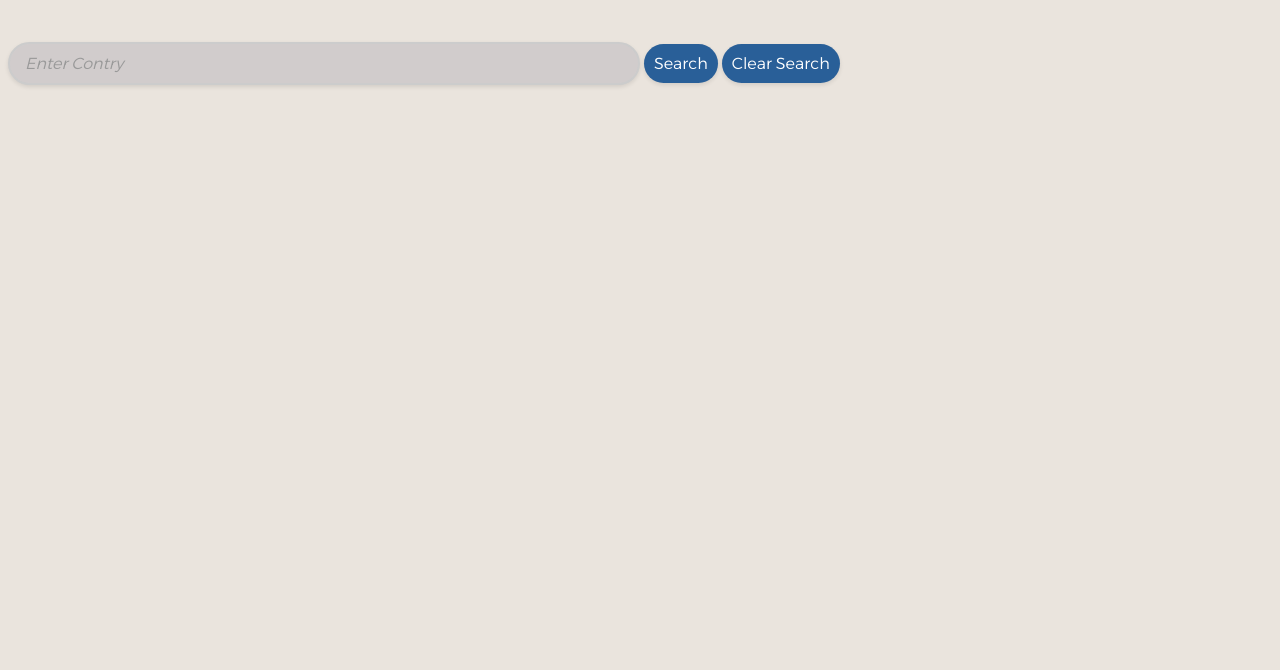
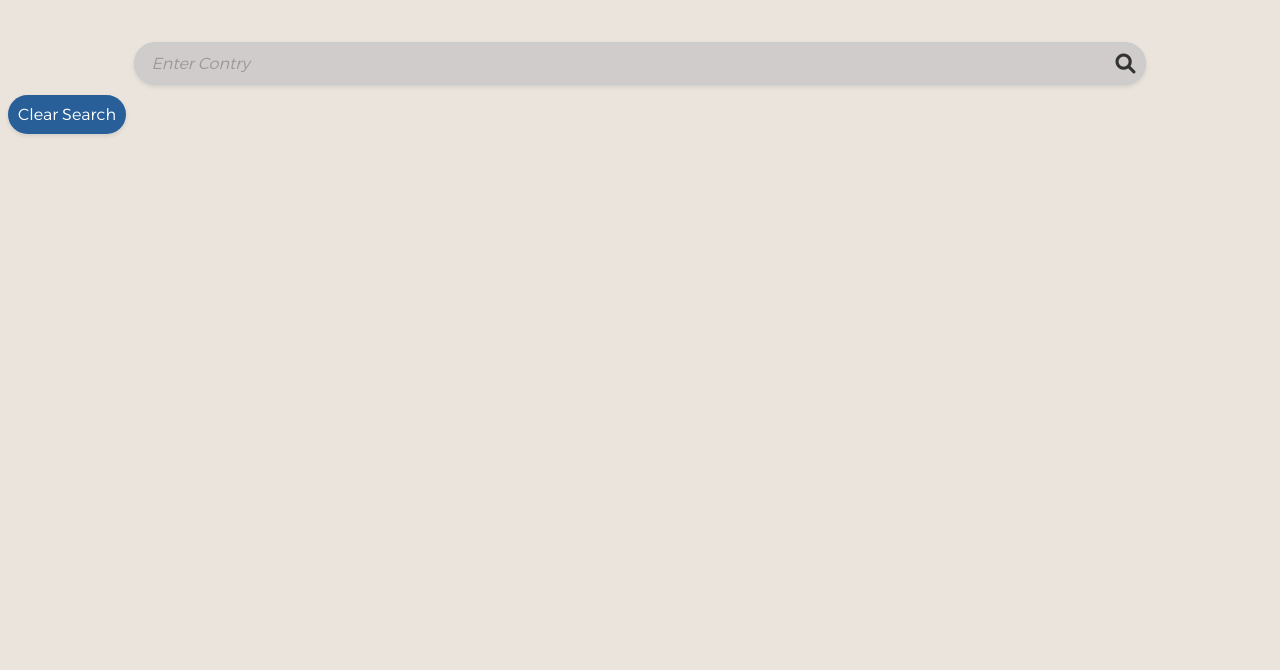
Before and after one commit to hadarAvarjil/countries, a plain HTML site: page index.html in a window 1280 px wide. Shown: the part 130-800 px from the top of the page. Drawn offline with Linux system fonts and the light colour scheme.

Commit message:
Refactor the UI to use a form element

```diff
--- a/css/countries.css
+++ b/css/countries.css
@@ -190,3 +190,24 @@ p {
 .hidden {
     display: none;
 }
+
+.search-icon {
+    position: absolute;
+    right: 10px;
+    top: 50%;
+    transform: translateY(-50%);
+    cursor: pointer;
+    font-size: 20px;
+    color: #333;
+}
+
+.input-container {
+    position: relative;
+    margin: auto;
+    width: 80%;
+}
+
+.txt-input {
+    width: 100%;
+    padding-right: 40px;
+}
--- a/index.html
+++ b/index.html
@@ -5,6 +5,7 @@
     <meta charset="UTF-8">
     <meta http-equiv="X-UA-Compatible" content="IE=edge">
     <meta name="viewport" content="width=device-width, initial-scale=1.0">
+    <link rel="stylesheet" href="https://cdnjs.cloudflare.com/ajax/libs/font-awesome/6.0.0-beta3/css/all.min.css">
     <link rel="stylesheet" href="css/countries.css">
     <title>countries</title>
 </head>
@@ -12,9 +13,15 @@
 <body>
     <h1>Global Explorer 🌍</h1>
 
-    <input class="txt-input" type="text" id="textInput" name="textInput" placeholder="Enter Contry" />
+    <form id="search-contry-form" onsubmit="handleSubmit(event,this)">
+        <div class="input-container">
+            <input class="txt-input" type="text" id="textInput" name="textInput" placeholder="Enter Contry" />
+            <i class="fa fa-search search-icon" onclick="onGetCountryInfo()"></i>
+        </div>
+    </form>
 
-    <button class="search-bth" onclick="onGetCountryInfo()">Search</button>
+
+
     <button class="clear-bth" onclick="onClearCache()">Clear Search</button>
 
     <img src="/img/loader.svg" alt="loader" class="loader hidden">
--- a/js/countries.js
+++ b/js/countries.js
@@ -26,7 +26,7 @@ function renderInfo(data) {
 
 }
 
-function onClearCache(){
+function onClearCache() {
     clearCache()
 }
 
@@ -44,7 +44,16 @@ function adjustDisplay(status) {
 
         case 'results':
             elData.classList.remove('hidden')
-            console.log('hey');
             break
     }
 }
+
+function handleSubmit(event) {
+    event.preventDefault()
+    const inputElement = document.querySelector('.txt-input')
+    const country = inputElement.value
+    if (country) {
+        getCountryByName(country, renderInfo)
+
+    }
+}
```
Lines whose indentation alone changed are shown as unchanged.
